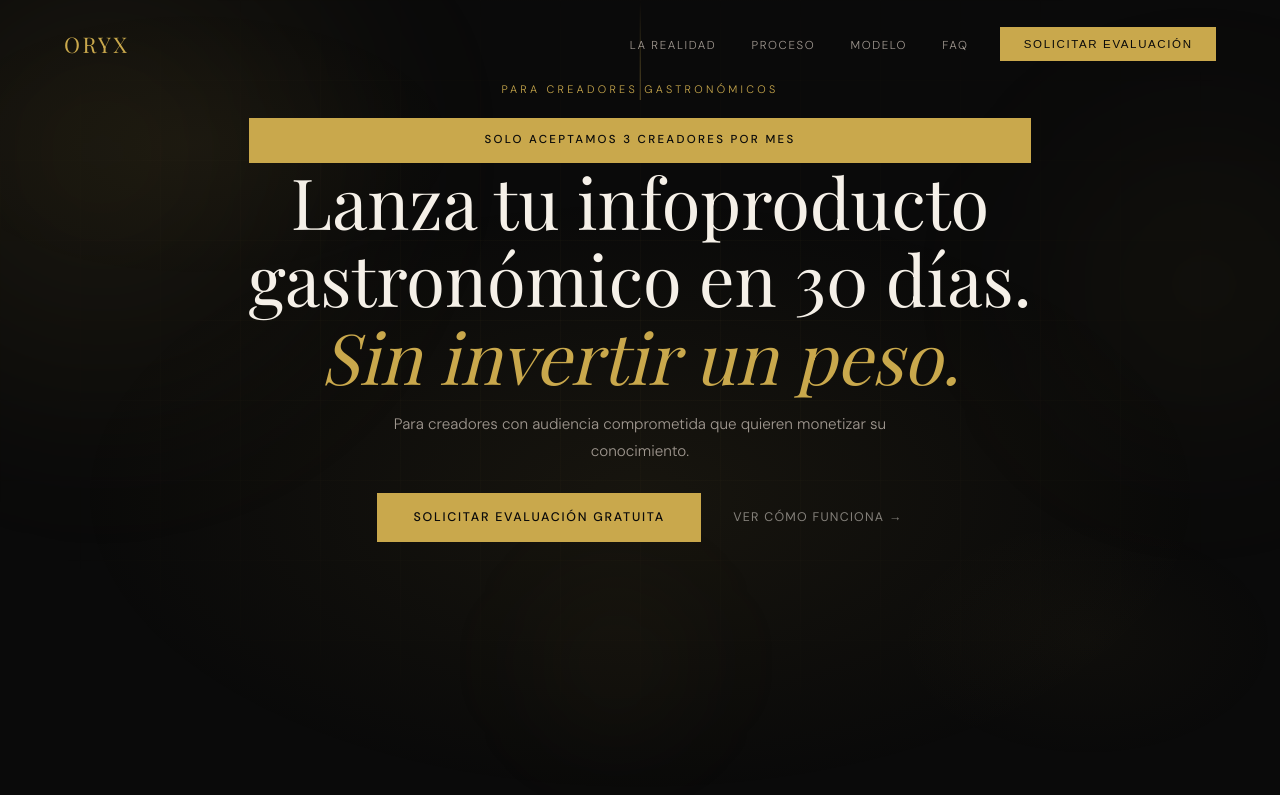
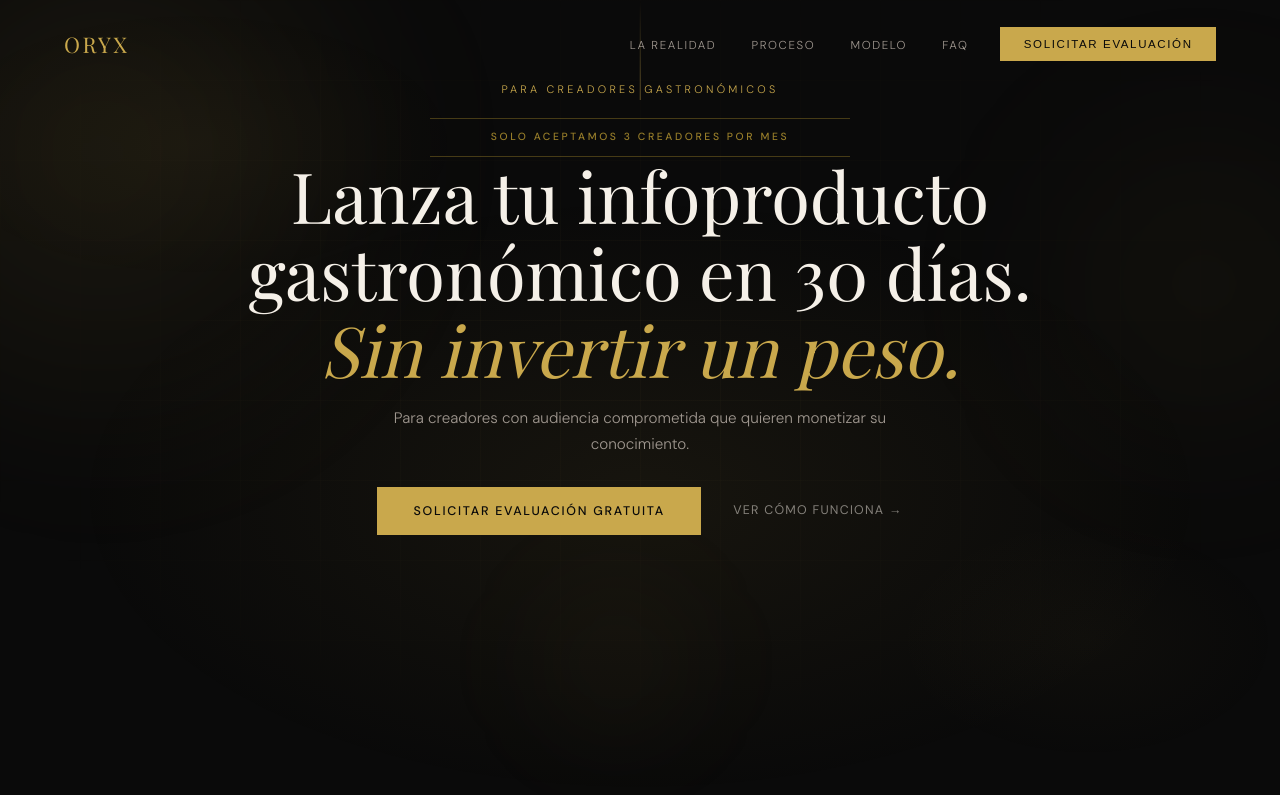
Before and after one commit to Oryx-Performance/Oryx-Landing, a plain HTML site: page index.html in a window 1280 px wide. Shown: the top 795 px of the page. Drawn offline with nearby package versions, Linux system fonts and the light colour scheme; a web font is replaced by a local one.

Commit message:
feat: urgency bar integrada al hero con estilo dorado sutil

```diff
--- a/index.html
+++ b/index.html
@@ -340,16 +340,18 @@
 
     /* ─── URGENCY BAR ─── */
     .urgency-bar {
-      background: var(--gold);
-      color: var(--black);
+      background: transparent;
+      border-top: 0.5px solid rgba(212,175,55,0.3);
+      border-bottom: 0.5px solid rgba(212,175,55,0.3);
+      color: rgba(212,175,55,0.7);
       text-align: center;
-      padding: 0.8rem 2rem;
-      font-size: 0.72rem;
-      letter-spacing: 0.2em;
+      padding: 0.6rem;
+      font-size: 0.65rem;
+      letter-spacing: 0.25em;
       text-transform: uppercase;
       font-weight: 500;
-      position: relative;
-      z-index: 10;
+      max-width: 420px;
+      margin: 0 auto;
     }
 
     /* ─── PROBLEM ─── */
```
